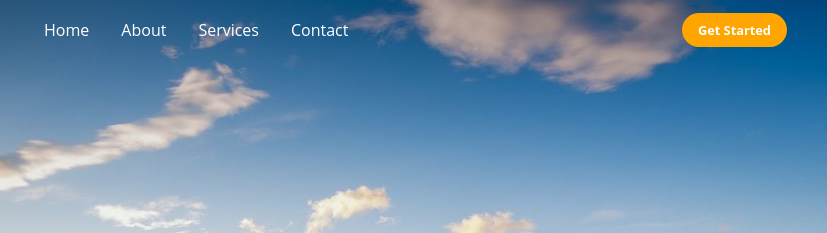
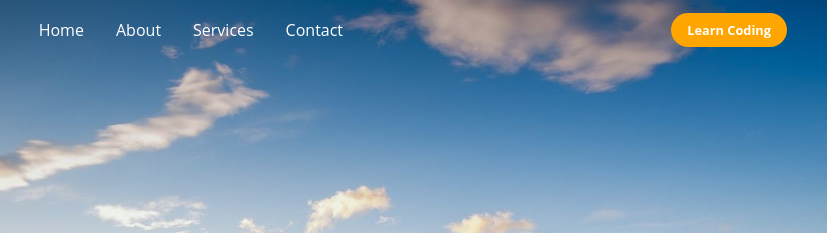
Before and after one commit to Grogu5333/ESOCode, a plain HTML site: page index.html in a window 1280 px wide. Shown: the top 233 px of the page, 453-1280 px from the left. Drawn offline with Linux system fonts and the light colour scheme.

Commit message:
Update index.html

```diff
--- a/index.html
+++ b/index.html
@@ -20,7 +20,7 @@
                 <li><a href="services">Services</a></li>
                 <li><a href="contact">Contact</a></li>
             </ul>
-            <a href="#" class="action_btn">Get Started</a>
+            <a href="#" class="action_btn">Learn Coding</a>
             <div class="toggle_btn">
                 <i class="fa-solid fa-bars"></i>
             </div>
```
